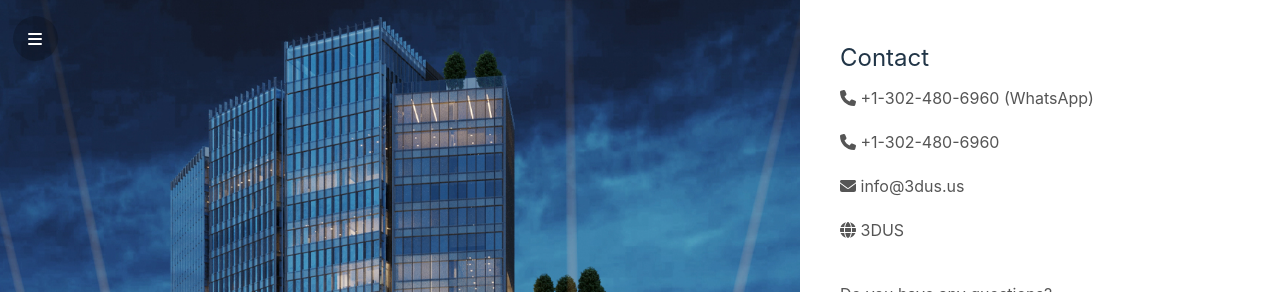
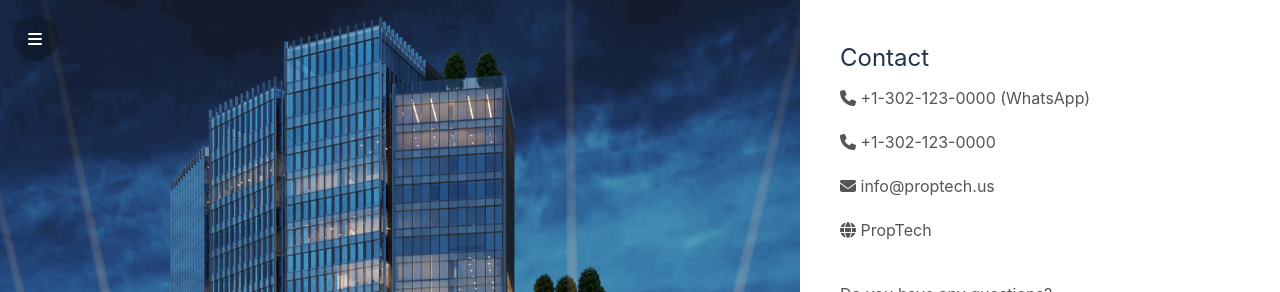
Before and after one commit to No-Country-simulation/c20-34-n-node-react, a React (Vite) app in the folder Front/: page /contact in a window 1280 px wide. Shown: the top 292 px of the page. Built offline with nearby package versions, Linux system fonts and the light colour scheme.

Commit message:
cambios datos ficticios para contacto

```diff
--- a/Front/src/pages/ContactPage.jsx
+++ b/Front/src/pages/ContactPage.jsx
@@ -14,10 +14,10 @@ const ContactPage = () => {
       <div className="contact-form-section">
         <div className="contact-info">
           <h2>Contact</h2>
-          <p><FontAwesomeIcon icon={faPhone} /> +1-302-480-6960 (WhatsApp)</p>
-          <p><FontAwesomeIcon icon={faPhone} /> +1-302-480-6960</p>
-          <p><FontAwesomeIcon icon={faEnvelope} /> info@3dus.us</p>
-          <p><FontAwesomeIcon icon={faGlobe} /> 3DUS</p>
+          <p><FontAwesomeIcon icon={faPhone} /> +1-302-123-0000 (WhatsApp)</p>
+          <p><FontAwesomeIcon icon={faPhone} /> +1-302-123-0000</p>
+          <p><FontAwesomeIcon icon={faEnvelope} /> info@proptech.us</p>
+          <p><FontAwesomeIcon icon={faGlobe} /> PropTech</p>
         </div>
         <p>Do you have any questions?</p>
         <ContactForm />
```
